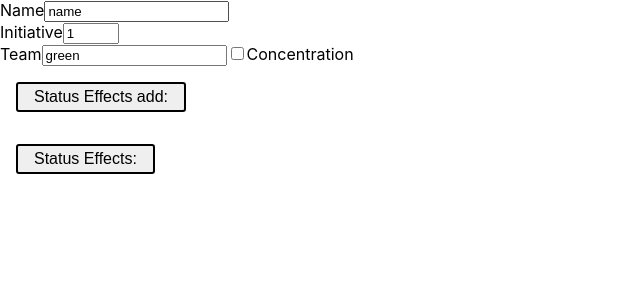
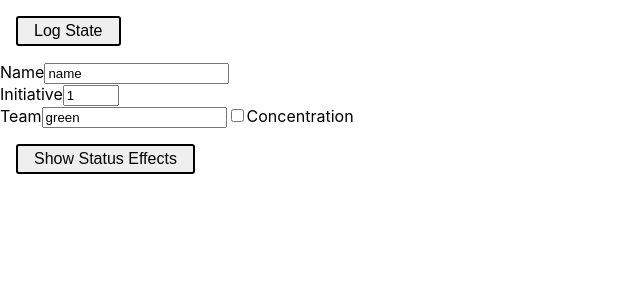
Before and after one commit to punkrockviking/initiativeStatusTracker, a React (Vite) app: page / in a window 1280 px wide. Shown: the top 300 px of the page, without its empty margins (0-640 px from the left). Built offline with nearby package versions, Linux system fonts and the light colour scheme.

Commit message:
(feat) show/hide status effects and change state

```diff
--- a/src/App.jsx
+++ b/src/App.jsx
@@ -1,6 +1,6 @@
 import React, { useState } from 'react';
 // import Character from './components/Character'
-import Character from './components/CharacterClass'
+import Character from './components/Character'
 
 import './App.css';
 
--- a/src/components/CharacterClass.jsx
+++ b/src/components/Character.jsx
@@ -1,5 +1,6 @@
 import React, { Component } from 'react'
 import StatusList from './StatusList'
+import StatusEffect from './StatusEffect'
 import Button from './styledComponents/Button'
 
 class Character extends Component {
@@ -13,9 +14,12 @@ class Character extends Component {
       concentrate: false,
       showEffects: false,
     }
+
     this.handleOnChange = this.handleOnChange.bind(this)
     this.handleOnSubmit = this.handleOnSubmit.bind(this)
     this.handleAddStatusClick = this.handleAddStatusClick(this)
+
+
   }
 
 
@@ -67,8 +71,14 @@ class Character extends Component {
 
 
   render() {
+
+    const effectsButtonText = this.state.showEffects ? 'Hide Status Effects' : 'Show Status Effects';
+
     return (
       <div>
+        <Button onClick={() => console.log(this.state)} >
+          Log State
+        </Button>
         <div>
           <form
             onChange={this.handleOnChange}
@@ -106,10 +116,13 @@ class Character extends Component {
             </label>
           </form>
           <div>
-            <Button onClick={this.handleAddStatusClick} >
-              Status Effects add:
+            <Button onClick={() =>
+              this.setState({
+                showEffects: !this.state.showEffects
+              })}
+            >
+              {effectsButtonText}
             </Button>
-            <StatusList statusList={this.state.statusEffects} />
           </div>
         </div>
       </div>
--- a/src/components/StatusEffect.jsx
+++ b/src/components/StatusEffect.jsx
@@ -3,21 +3,29 @@ import React, { useState } from 'react';
 const StatusEffect = (props) => {
 
   const [status, setStatus] = useState({
-    name: 'new status effect',
-    turns: 1,
+    name: props.status.name,
+    duration: props.status.duration,
+    unit: props.status.unit,
+    index: props.status.index,
   })
   // set state to equal the props
   // use the state as values in the rendered elements
   // create change handlers to update state
 
+
   return (
     <form>
-      <label>
+      <label
+      onChange={handleOnChange}
+      >
         <input type="string" value={status.name} />
       </label>
       <label>
         Turns
-        <input type="number" value={status.turns} />
+        <input type="number" value={status.duration} />
+      </label>
+      <label>
+        <input   />
       </label>
       <Button
         buttonColor="red"
```
